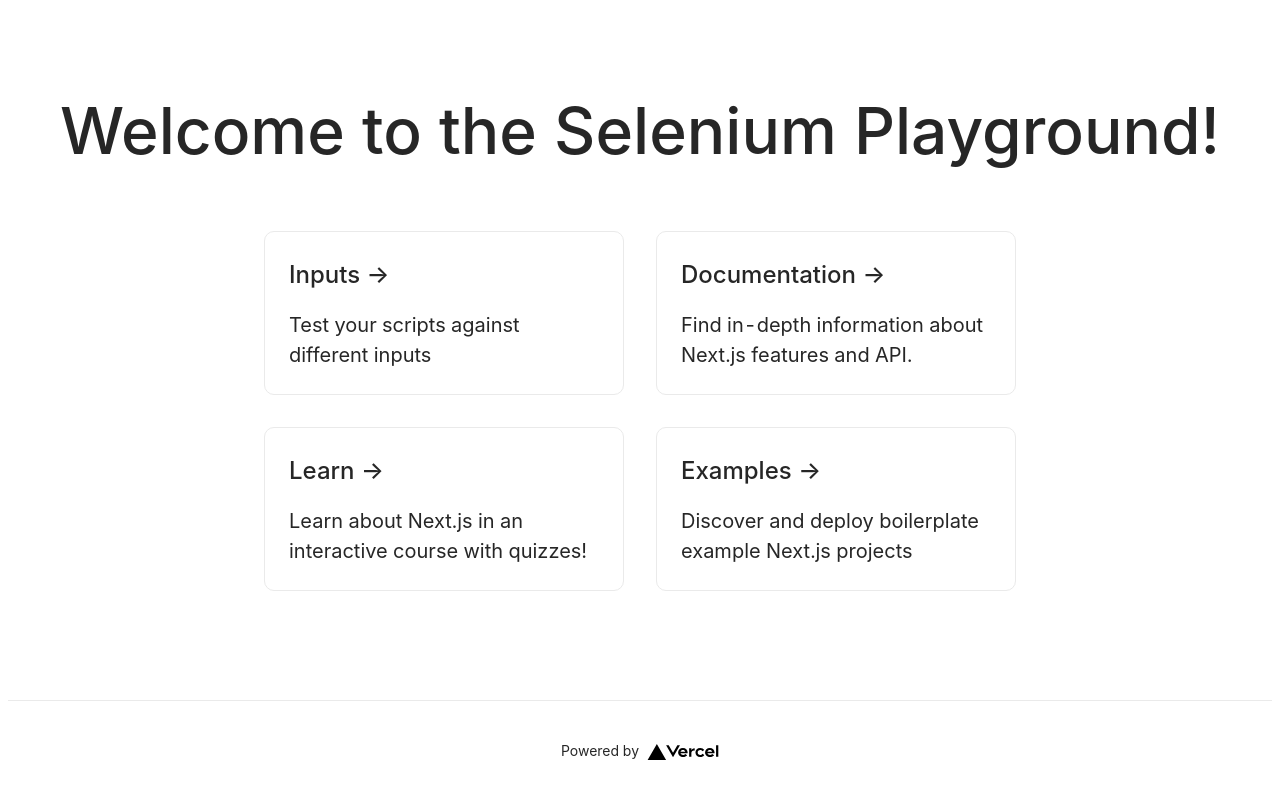
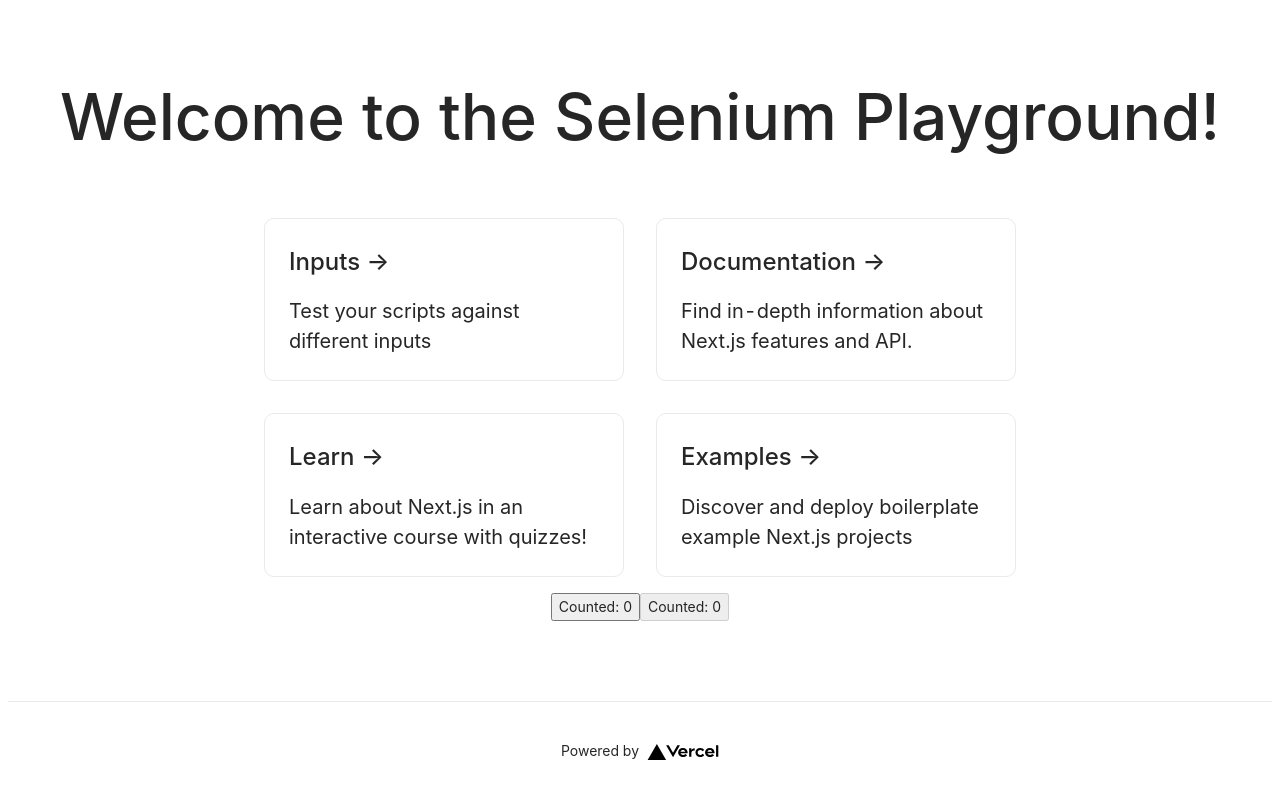
Before and after one commit to ddaypunk/next-playground, a Next.js app: page / in a window 1280 px wide. Built offline with nearby package versions, Linux system fonts and the light colour scheme.

Commit message:
add a CounterButton component on the index

```diff
--- /dev/null
+++ b/components/CounterButton.tsx
@@ -0,0 +1,21 @@
+import React, { useState } from 'react';
+
+type Props = {
+    isDisabled?: boolean;
+}
+
+// From: https://reactjs.org/docs/hooks-state.html
+export const CounterButton = ({
+        isDisabled = false
+}: Props) => {
+    // Declare a new state variable, which we'll call "count"
+    const [count, setCount] = useState(0);
+
+    return (
+        <div>
+            <button onClick={() => setCount(count + 1)} disabled={isDisabled}>
+                Counted: {count}
+            </button>
+        </div>
+    );
+}
--- a/pages/index.tsx
+++ b/pages/index.tsx
@@ -1,6 +1,7 @@
 import type { NextPage } from 'next'
 import styles from '../styles/Home.module.css'
 import { HomeCard } from '../components/HomeCard'
+import { CounterButton } from '../components/CounterButton'
 import {Layout} from "../components/Layout";
 
 // Add a form with input and form with text area like in React examples
@@ -37,6 +38,9 @@ const Home: NextPage = () => {
               description = "Discover and deploy boilerplate example Next.js projects"
               page = "https://github.com/vercel/next.js/tree/master/examples"
           />
+
+          <CounterButton />
+          <CounterButton isDisabled={true}/>
         </div>
       </Layout>
   )
```
